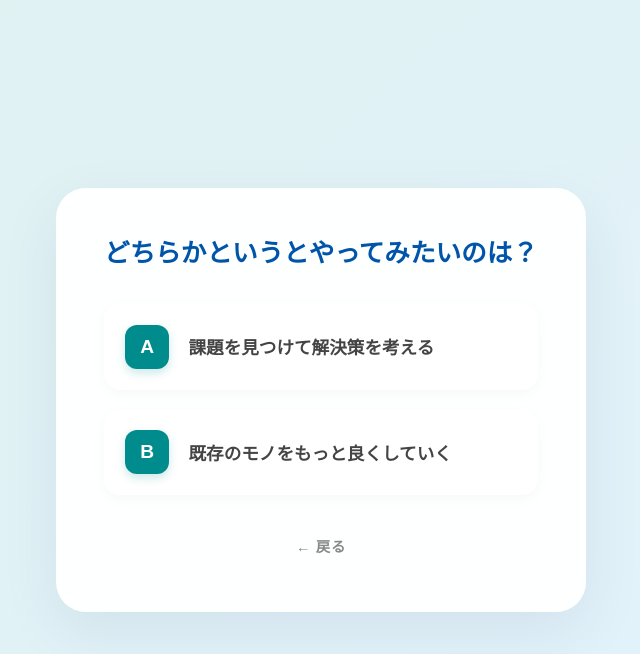
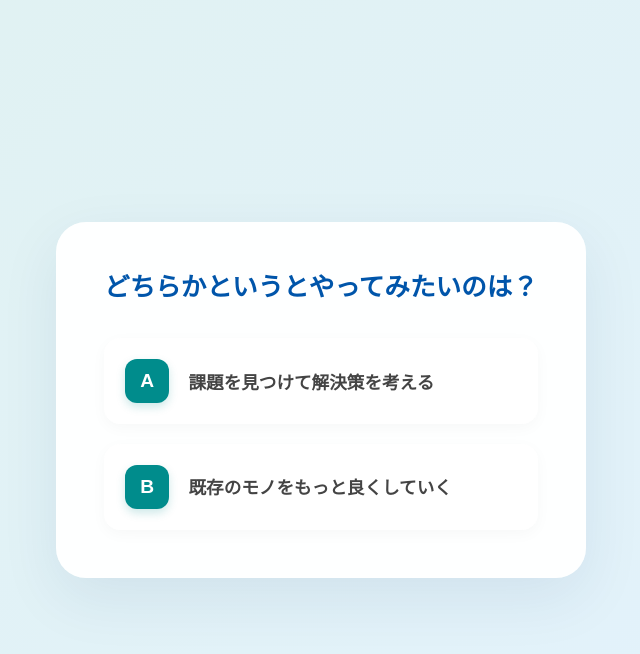
Before and after one commit to HiroyukiGPU/sansan-, a React (Vite) app: page / in a window 1280 px wide. Both pictures are taken after a click on the button "診断を始める". Shown: the top 654 px of the page, without its empty margins (319-959 px from the left). Built offline with nearby package versions, Linux system fonts and the light colour scheme.

Commit message:
sixth commit

```diff
--- a/src/App.tsx
+++ b/src/App.tsx
@@ -13,8 +13,10 @@ function App() {
   const [currentQuestionId, setCurrentQuestionId] = useState<string>('Q1');
   const [currentResultId, setCurrentResultId] = useState<string | null>(null);
   const [history, setHistory] = useState<string[]>([]);
+  const [direction, setDirection] = useState<number>(1); // 1: forward, -1: back
 
   const handleStart = () => {
+    setDirection(1);
     setStep('quiz');
     setCurrentQuestionId('Q1');
     setCurrentResultId(null);
@@ -28,6 +30,7 @@ function App() {
     const selectedOption = currentQuestion.options.find((opt) => opt.id === optionId);
     if (!selectedOption) return;
 
+    setDirection(1);
     // Add current question to history before moving forward
     setHistory((prev) => [...prev, currentQuestionId]);
 
@@ -41,18 +44,20 @@ function App() {
 
   const handleBack = () => {
     if (history.length === 0) {
-      // If at start of quiz, go back to start screen
+      setDirection(-1);
       setStep('start');
       return;
     }
 
+    setDirection(-1);
     const prevQuestionId = history[history.length - 1];
     setHistory((prev) => prev.slice(0, -1));
     setCurrentQuestionId(prevQuestionId);
-    setStep('quiz'); // Ensure we are in quiz state (useful if returning from result, though currently result handles restart)
+    setStep('quiz');
   };
 
   const handleRestart = () => {
+    setDirection(1);
     setStep('start');
     setCurrentQuestionId('Q1');
     setCurrentResultId(null);
@@ -64,7 +69,7 @@ function App() {
 
   return (
     <div className="app-container">
-      <AnimatePresence mode="wait">
+      <AnimatePresence mode="wait" custom={direction}>
         {step === 'start' && (
           <StartScreen key="start" onStart={handleStart} />
         )}
@@ -75,6 +80,7 @@ function App() {
             question={currentQuestion}
             onOptionSelect={handleOptionSelect}
             onBack={history.length > 0 ? handleBack : undefined}
+            direction={direction}
           />
         )}
 
--- a/src/components/QuestionScreen.tsx
+++ b/src/components/QuestionScreen.tsx
@@ -6,12 +6,23 @@ interface QuestionScreenProps {
     question: Question;
     onOptionSelect: (optionId: string) => void;
     onBack?: () => void;
+    direction?: number;
 }
 
 const containerVariants = {
-    initial: { opacity: 0, x: 50 },
-    animate: { opacity: 1, x: 0, transition: { staggerChildren: 0.1 } },
-    exit: { opacity: 0, x: -50 },
+    initial: (direction: number) => ({
+        opacity: 0,
+        x: direction > 0 ? 50 : -50,
+    }),
+    animate: {
+        opacity: 1,
+        x: 0,
+        transition: { staggerChildren: 0.1 }
+    },
+    exit: (direction: number) => ({
+        opacity: 0,
+        x: direction < 0 ? 50 : -50,
+    }),
 };
 
 const itemVariants = {
@@ -19,10 +30,11 @@ const itemVariants = {
     animate: { opacity: 1, y: 0 },
 };
 
-export const QuestionScreen: React.FC<QuestionScreenProps> = ({ question, onOptionSelect, onBack }) => {
+export const QuestionScreen: React.FC<QuestionScreenProps> = ({ question, onOptionSelect, onBack, direction = 1 }) => {
     return (
         <motion.div
             className="screen question-screen"
+            custom={direction}
             variants={containerVariants}
             initial="initial"
             animate="animate"
@@ -49,19 +61,18 @@ export const QuestionScreen: React.FC<QuestionScreenProps> = ({ question, onOpti
                     ))}
                 </div>
 
-                <div style={{ marginTop: '2rem', minHeight: '30px', display: 'flex', justifyContent: 'center' }}>
+                {onBack && (
                     <motion.button
-                        className="btn-back"
+                        className="btn-back-absolute"
                         onClick={onBack}
-                        variants={itemVariants}
                         initial={{ opacity: 0 }}
-                        animate={{ opacity: onBack ? 0.6 : 0, pointerEvents: onBack ? 'auto' : 'none' }}
-                        whileHover={{ opacity: onBack ? 1 : 0 }}
-                        style={{ cursor: onBack ? 'pointer' : 'default' }}
+                        animate={{ opacity: 1 }}
+                        exit={{ opacity: 0 }}
+                        whileHover={{ scale: 1.05 }}
                     >
                         ← 戻る
                     </motion.button>
-                </div>
+                )}
             </div>
         </motion.div>
     );
--- a/src/index.css
+++ b/src/index.css
@@ -29,6 +29,7 @@ body {
   -webkit-font-smoothing: antialiased;
 }
 
+/* App Container */
 .app-container {
   width: 100%;
   max-width: 600px;
@@ -80,7 +81,8 @@ body {
 /* Buttons */
 .btn-primary,
 .btn-secondary,
-.btn-back {
+.btn-back,
+.btn-back-absolute {
   font-weight: 700;
   border: none;
   border-radius: 50px;
@@ -106,20 +108,26 @@ body {
   margin-top: 1rem;
 }
 
-.btn-back {
+/* Absolute Back Button */
+.btn-back-absolute {
+  position: absolute;
+  top: -50px;
+  /* Above the card */
+  left: 0;
   background: transparent;
-  color: #888;
+  color: var(--secondary-color);
   font-size: 0.9rem;
   padding: 0.5rem 1rem;
   border-radius: 8px;
   display: inline-flex;
   align-items: center;
   gap: 0.5rem;
+  transition: opacity 0.3s;
+  z-index: 10;
 }
 
-.btn-back:hover {
+.btn-back-absolute:hover {
   background: rgba(0, 0, 0, 0.05);
-  color: #555;
 }
 
 /* Question Screen */
@@ -130,6 +138,8 @@ body {
   box-shadow: 0 20px 60px rgba(0, 50, 100, 0.08);
   width: 100%;
   backdrop-filter: blur(20px);
+  position: relative;
+  /* Ensure context for content */
 }
 
 .question-text {
@@ -350,6 +360,7 @@ body {
   color: var(--secondary-color);
 }
 
+/* Content Column */
 .schedule-content {
   background: white;
   border-radius: 12px;
@@ -357,8 +368,6 @@ body {
   box-shadow: 0 5px 20px rgba(0, 0, 0, 0.05);
   border: 1px solid #f0f0f0;
 }
-
-/* Removed hover effect */
 
 .schedule-desc {
   font-size: 1rem;
@@ -387,6 +396,12 @@ body {
     width: 100%;
     font-size: 1.1rem;
     padding: 1rem;
+  }
+
+  /* Absolute Back Button Mobile */
+  .btn-back-absolute {
+    top: -40px;
+    font-size: 0.8rem;
   }
 
   .question-screen .question-content {
```
